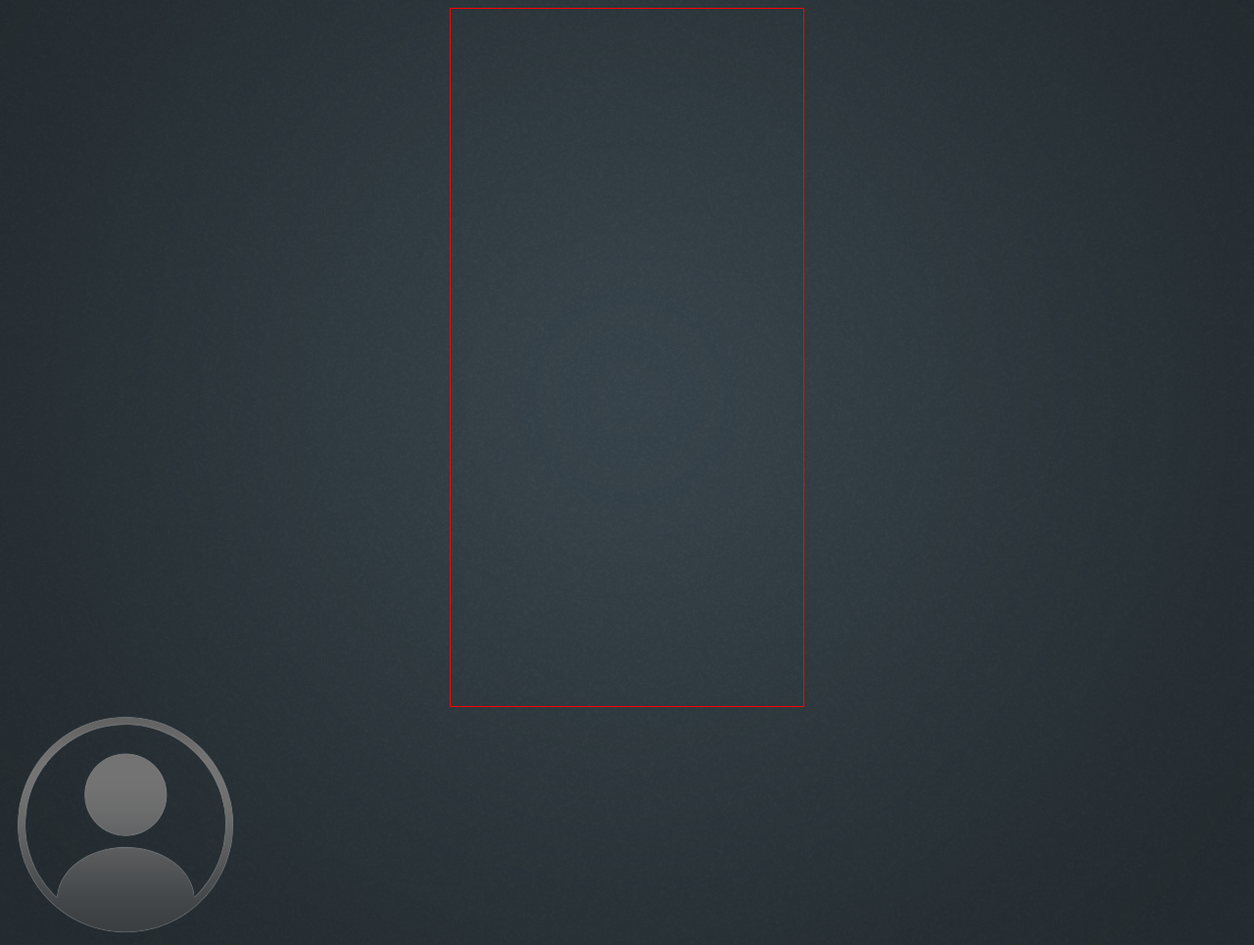
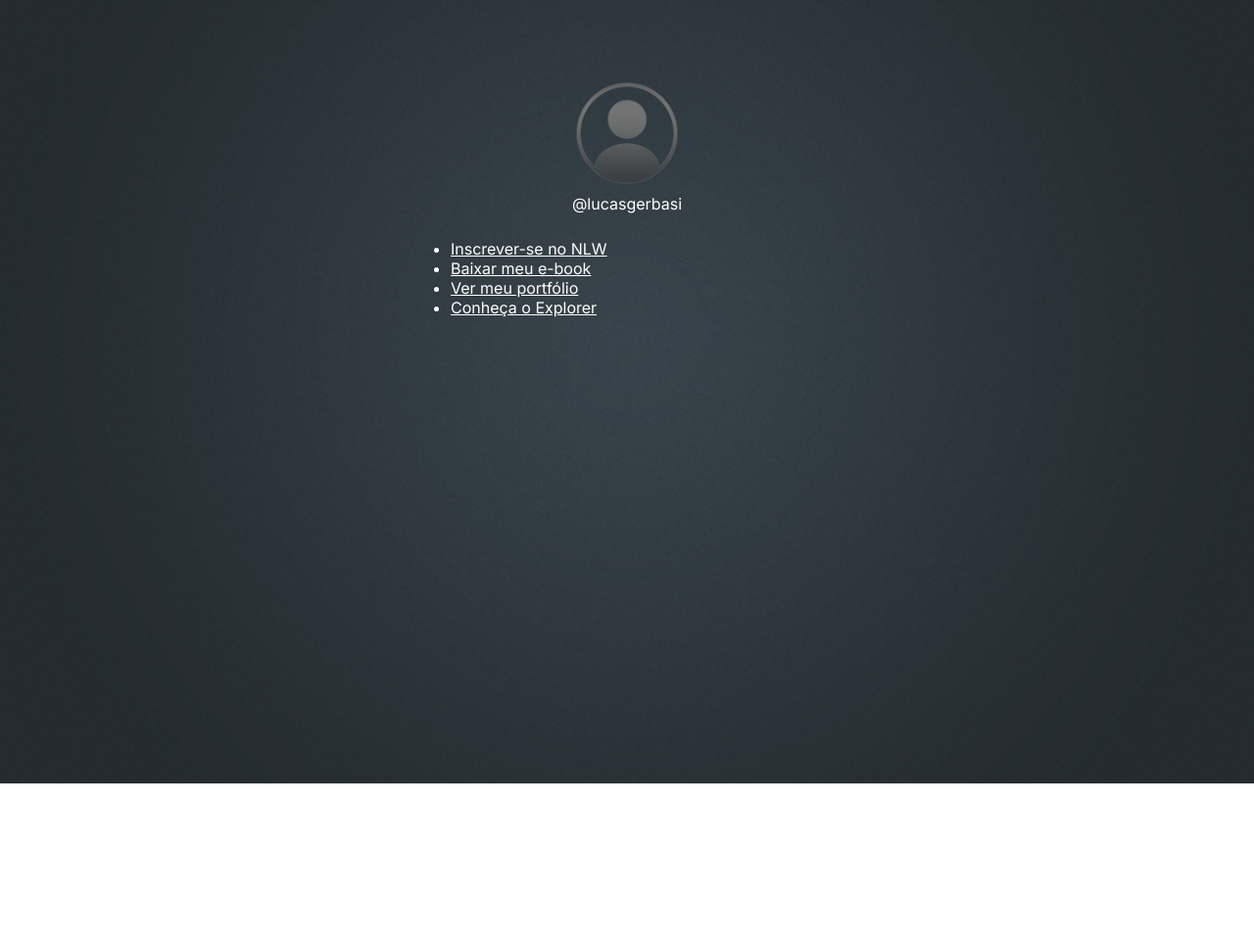
Before and after one commit to lucasgerbasi/devlinks, a plain HTML site: page index.html in a window 1280 px wide. Shown: the whole page at 98% size. After the commit the page ends 800 px from the top, so only its background shows below. Drawn offline with Linux system fonts and the light colour scheme.

Commit message:
Add files via upload

```diff
--- a/index.html
+++ b/index.html
@@ -6,11 +6,29 @@
     <meta name="viewport" content="width=device-width, initial-scale=1.0">
     <title>Devlinks</title>
     <link rel="stylesheet" href="style.css">
+    <link rel="preconnect" href="https://fonts.googleapis.com">
+    <link rel="preconnect" href="https://fonts.gstatic.com" crossorigin>
+    <link href="https://fonts.googleapis.com/css2?family=Inter&display=swap" rel="stylesheet">
 </head>
 <body>
-    <div id="container"></div>
+    <div id="container">
         <div id="profile">
             <img src="./assets/anon.png" alt="Me">
+            <p>@lucasgerbasi</p>
         </div>
+        <ul>
+            <li>
+                <a href="#">Inscrever-se no NLW</a>
+            </li>
+            <li>
+                <a href="#">Baixar meu e-book</a>
+            </li>
+            <li>
+                <a href="https://github.com/lucasgerbasi">Ver meu portfólio</a>
+            </li>
+            <li>
+                <a href="#">Conheça o Explorer</a>
+            </li>
+        </ul>
 </body>
 </html>
--- a/style.css
+++ b/style.css
@@ -1,3 +1,9 @@
+* {
+    margin: 0;
+    padding: 0;
+    box-sizing: border-box;
+}
+
 body {
     /*
     background-image: url(assets/darkbg.png);
@@ -9,13 +15,25 @@ body {
     /*background: color image repeat position/size */
     background: url(assets/darkbg.png) no-repeat top center/cover;
 }
+body * {
+    font-family: 'Inter', sans-serif;
+    color: white;
+}
 
 #container {
-    border: 1px solid red;
     width: 360px;
     height: 712px;
     margin: auto;
+    padding-top: 56px;
 }
-#img {
-    margin: auto;
+#profile {
+    text-align: center;
+    padding: 24px;
 }
+#profile img {
+    width: 112px;
+}
+#profile p {
+    font-weight: 500;
+    line-height: 24px;
+}
```
